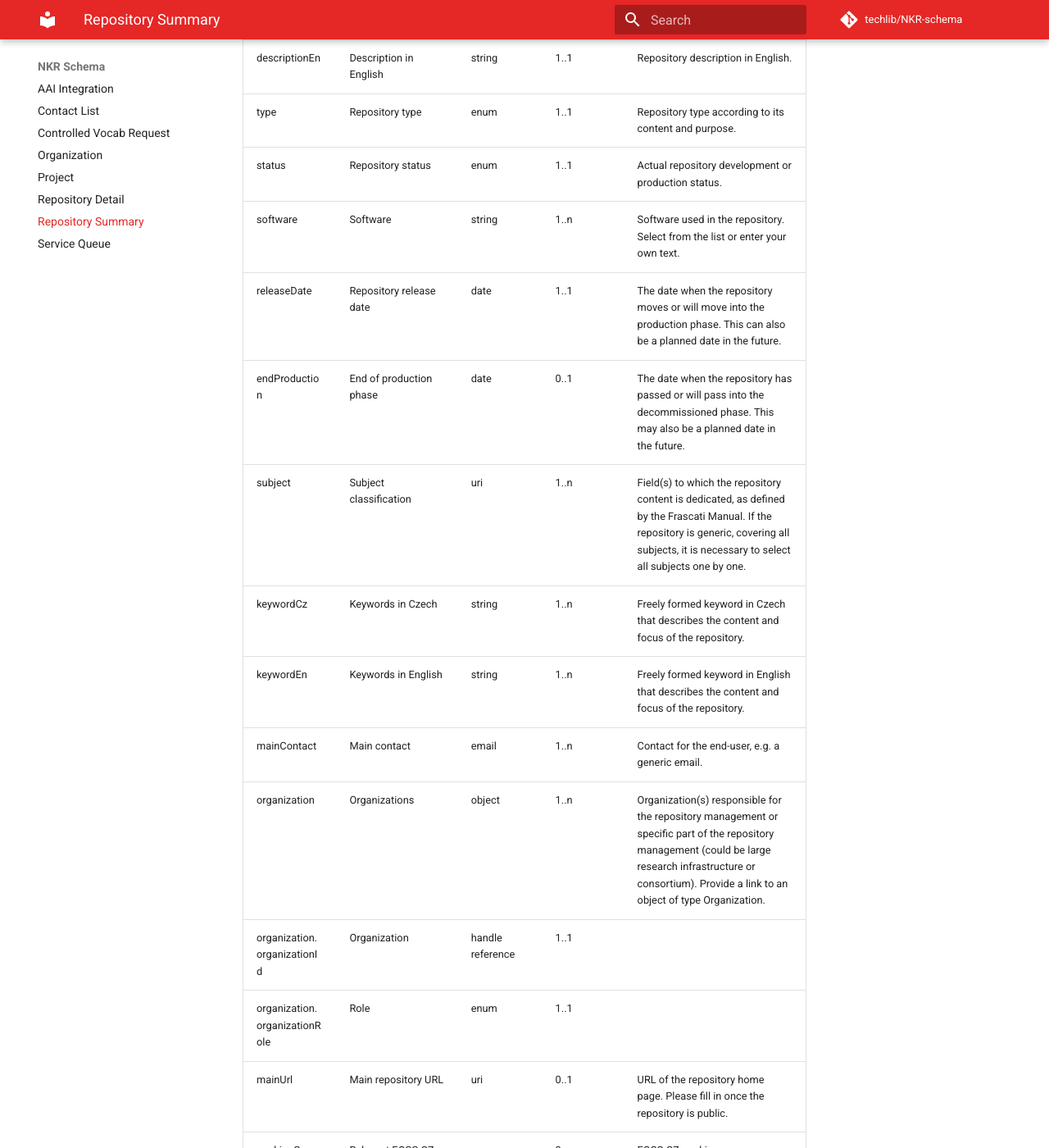
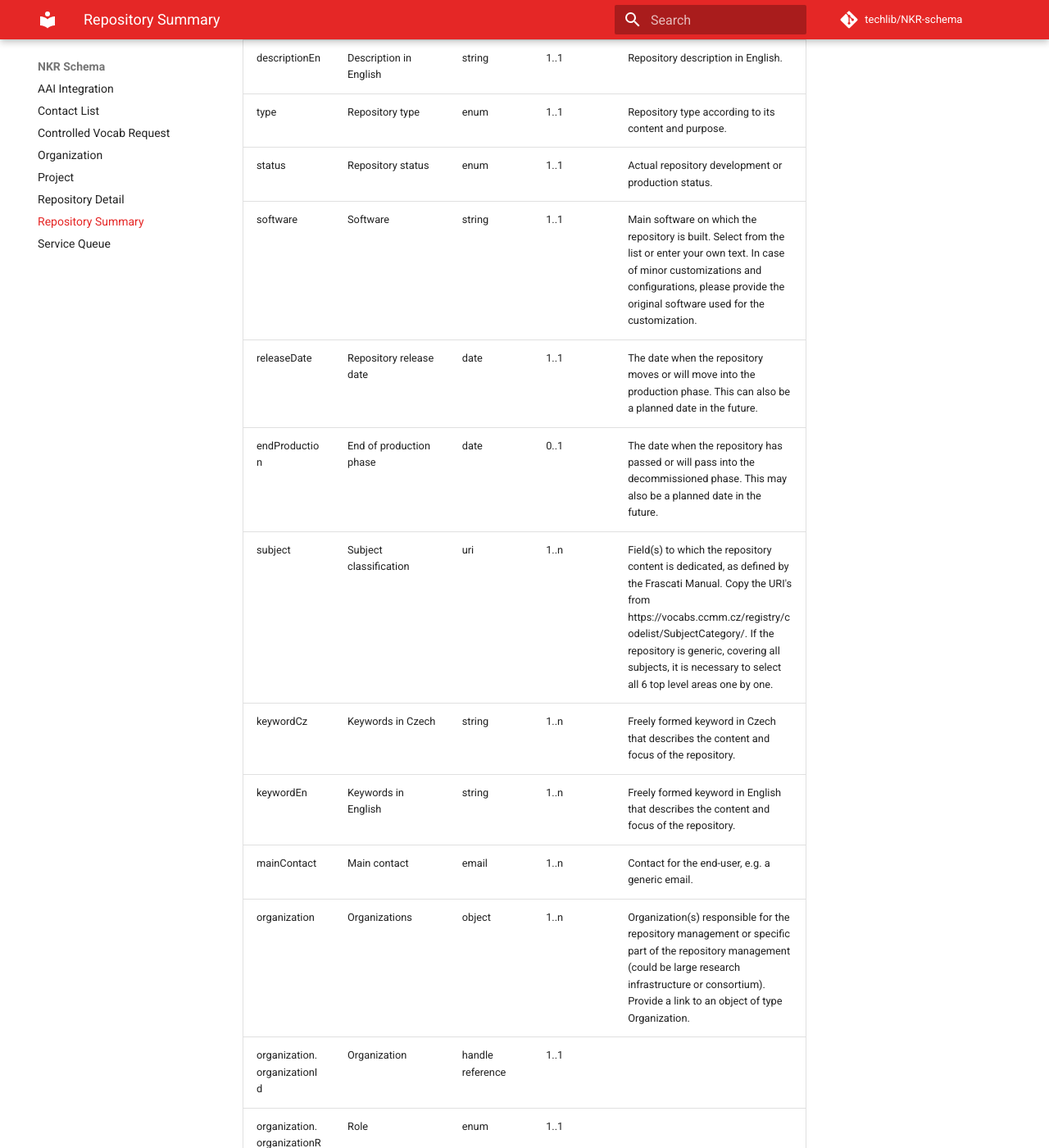
Before and after one commit to techlib/NKR-schema, an MkDocs documentation site: the page built from docs/repository-summary.md, in a window 1280 px wide and 1400 px high, scrolled down 680 px. Shown: the whole window at 82% size. Built offline with MkDocs 1.6.1 and Material for MkDocs 9.7.7, drawn with Linux system fonts in a browser that asks for light colours; comment, search, counter and statistics services are not loaded.

Commit message:
Update generated schema docs [skip ci]

```diff
--- a/docs/repository-summary.md
+++ b/docs/repository-summary.md
@@ -10,10 +10,10 @@ descriptionCz | Description in Czech | string | 1..1 | Repository description in
 descriptionEn | Description in English | string | 1..1 | Repository description in English.
 type | Repository type | enum | 1..1 | Repository type according to its content and purpose.
 status | Repository status | enum | 1..1 | Actual repository development or production status.
-software | Software | string | 1..n | Software used in the repository. Select from the list or enter your own text.
+software | Software | string | 1..1 | Main software on which the repository is built. Select from the list or enter your own text. In case of minor customizations and configurations, please provide the original software used for the customization.
 releaseDate | Repository release date | date | 1..1 | The date when the repository moves or will move into the production phase. This can also be a planned date in the future.
 endProduction | End of production phase | date | 0..1 | The date when the repository has passed or will pass into the decommissioned phase. This may also be a planned date in the future.
-subject | Subject classification | uri | 1..n | Field(s) to which the repository content is dedicated, as defined by the Frascati Manual. If the repository is generic, covering all subjects, it is necessary to select all subjects one by one.
+subject | Subject classification | uri | 1..n | Field(s) to which the repository content is dedicated, as defined by the Frascati Manual. Copy the URI's from https://vocabs.ccmm.cz/registry/codelist/SubjectCategory/. If the repository is generic, covering all subjects, it is necessary to select all 6 top level areas one by one.
 keywordCz | Keywords in Czech | string | 1..n | Freely formed keyword in Czech that describes the content and focus of the repository.
 keywordEn | Keywords in English | string | 1..n | Freely formed keyword in English that describes the content and focus of the repository.
 mainContact | Main contact | email | 1..n | Contact for the end-user, e.g. a generic email.
```
